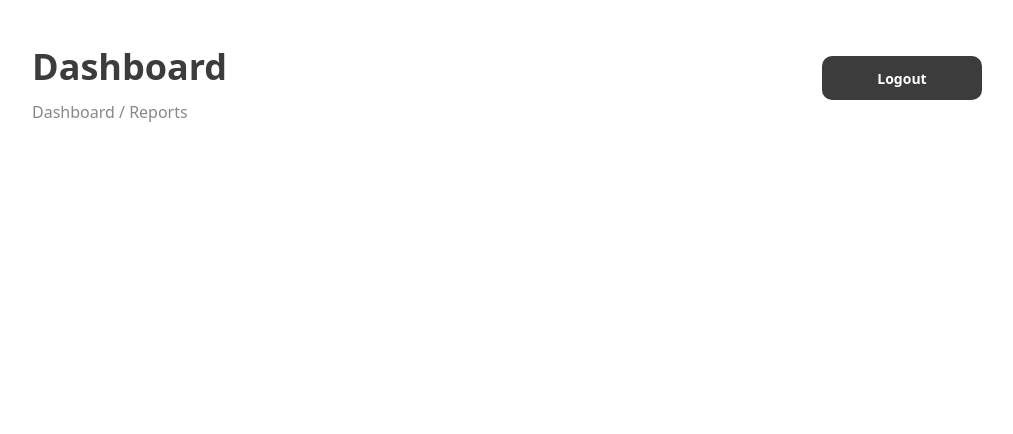
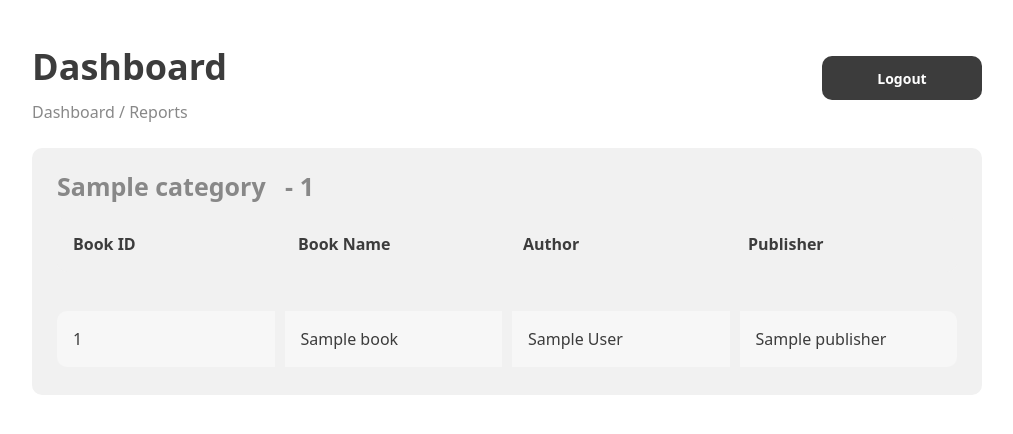
Before and after one commit to Hanzaka/Libarate, a PHP site: page /report.php in a window 1280 px wide. Shown: the top 434 px of the page, without its empty margins (133-1146 px from the left). Run offline with PHP 8.4, Linux system fonts and the light colour scheme; the visitor is signed in with stand-in values (Sample User, id 1); tables that the repository leaves empty or names only in its code hold one stand-in row (values such as "Sample post"); style sheets or scripts are compiled from the project's sources; some libraries are stand-ins or nearby versions; some web fonts are replaced.

Commit message:
Reported Created and Done

```diff
--- a/report.php
+++ b/report.php
@@ -35,13 +35,107 @@ if (isset($_SESSION["admin"])) {
             </div>
 
             <!-- Contents Section 1 -->
-            <div class="flex gap-[30px]">
+            <div class="flex flex-col mt-6 gap-[30px]">
+                <?php
+                $resultSet = Database::search("SELECT
+                    c.id AS category_id,
+                    c.category_name,
+                    b.book_id AS book_id,
+                    b.book_name,
+                    p.name AS publisher_name,
+                    a.author_name
+                    FROM
+                        category c
+                    LEFT JOIN
+                        book b ON c.id = b.category_id
+                    LEFT JOIN
+                        publisher p ON b.publisher_id = p.id
+                    LEFT JOIN
+                        author a ON b.author_id = a.id
+                    ORDER BY
+                        c.id, b.id");
 
-            </div>
+                    $currentCategoryId = null;
+                    $currentCategoryName = null;
+                    $bookCount = 0;
 
-        </div>
+                while ($row = $resultSet->fetch_assoc()) {
 
-        <script src="script.js"></script>
+                    if ($row['category_id'] !== $currentCategoryId) {
+
+                        if ($currentCategoryId !== null) {
+                            echo '</div></div></div>';
+                        }
+
+                        $currentCategoryId = $row['category_id'];
+                        $currentCategoryName = $row['category_name'];
+
+
+                        $bookCountQuery = Database::search("SELECT COUNT(*) as book_count FROM book WHERE category_id = '{$currentCategoryId}'");
+                        $bookCount = $bookCountQuery->fetch_assoc()['book_count'];
+
+
+                        $currentBookCount = 0;
+
+
+                        ?>
+                        <div class="bg-[#F1F1F1] w-[100%] h-auto rounded-[10px] mb-2">
+                            <div class="py-[20px] px-[25px]">
+                                <div class="font-bold thirdcolor text-[25px] flex">
+                                    <?php echo htmlspecialchars($currentCategoryName); ?> &nbsp; -
+                                    <?php echo $bookCount; ?>
+                                </div>
+                                <!-- Table Header -->
+                                <div class="grid grid-cols-4 mb-[25px] mt-[10px]">
+                                    <div
+                                        class="p-4 bg-[#F1F1F1] text-[#3C3C3C] font-semibold font-outfit rounded-tl-[10px] rounded-bl-[10px] mb-[14px]">
+                                        Book ID</div>
+                                    <div class="p-4 bg-[#F1F1F1] text-[#3C3C3C] font-semibold font-outfit mb-[14px]">Book Name</div>
+                                    <div class="p-4 bg-[#F1F1F1] text-[#3C3C3C] font-semibold font-outfit mb-[14px]">Author</div>
+                                    <div
+                                        class="p-4 bg-[#F1F1F1] text-[#3C3C3C] font-semibold font-outfit rounded-tr-[10px] rounded-br-[10px] mb-[14px]">
+                                        Publisher
+                                    </div>
+                                </div>
+                                <!-- Books Grid -->
+                                <div class="grid grid-cols-4 gap-[10px]" id="content">
+                                    <?php
+                    }
+
+
+                    if ($currentBookCount < 3) {
+
+                        if ($row['book_id'] !== null) {
+                            ?>
+                                        <div
+                                            class="p-4 bg-[#F7F7F7] rounded-tl-[10px] rounded-bl-[10px] mb-[8px] font-outfit text-[#3C3C3C]">
+                                            <?php echo ($row["book_id"]); ?> </div>
+                                        <div class="p-4 bg-[#F7F7F7] mb-[8px] font-outfit text-[#3C3C3C]">
+                                            <?php echo ($row["book_name"]); ?></div>
+                                        <div class="p-4 bg-[#F7F7F7] mb-[8px] font-outfit text-[#3C3C3C]">
+                                            <?php echo ($row["author_name"]); ?></div>
+                                        <div
+                                            class="p-4 bg-[#F7F7F7] mb-[8px] rounded-tr-[10px] rounded-br-[10px] font-outfit text-[#3C3C3C]">
+                                            <?php echo ($row["publisher_name"]); ?></div>
+                                        <?php
+                                        $currentBookCount++;
+                        } else {
+                            echo '<div class="col-span-4 text-center text-[#3C3C3C]">No books available in this category.</div>';
+                        }
+                    }
+                }
+
+
+                if ($currentCategoryId !== null) {
+                    echo '</div></div></div>';
+                }
+                ?>
+
+                        </div>
+
+                    </div>
+
+                    <script src="script.js"></script>
     </body>
 
     </html>
```
Also changed, not shown: script.js (line endings or trailing spaces).
